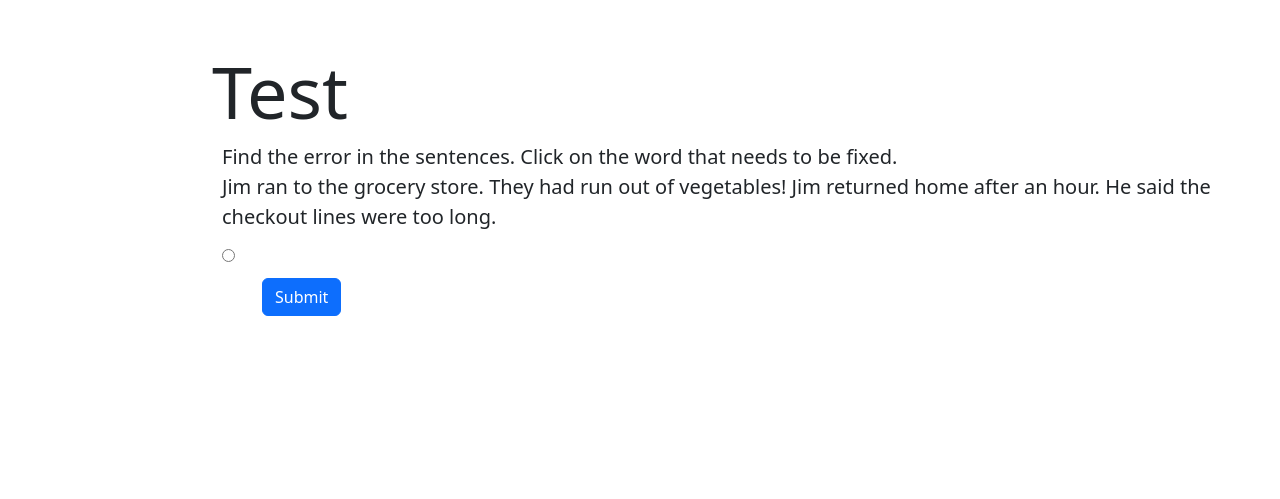
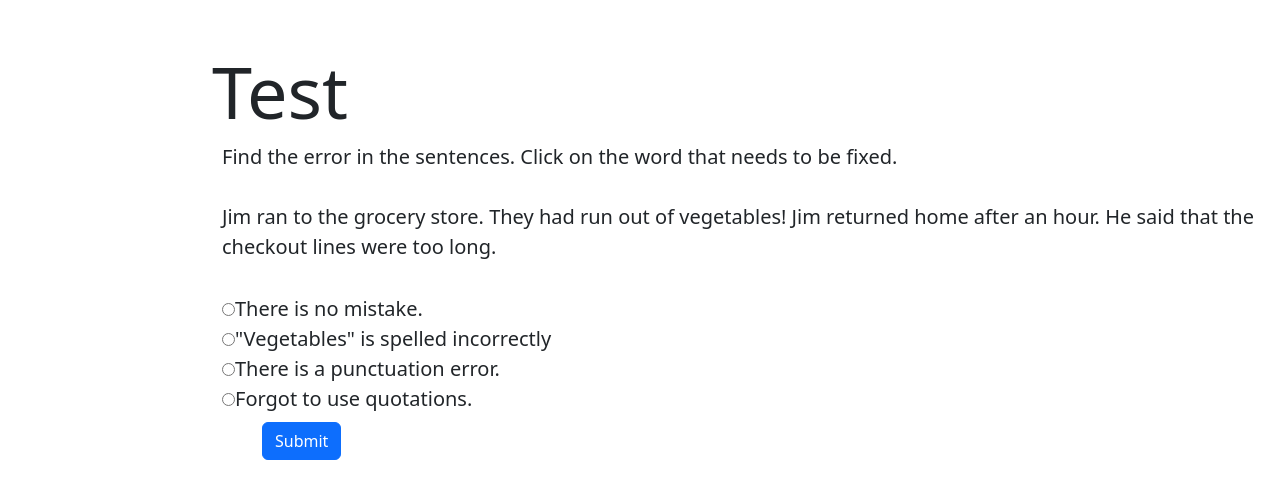
Before and after one commit to advaith-elluru/cs50_final_project_addu_and_vishruth, a Flask app: template templates/etests/etest1.html in a window 1280 px wide. Shown: the part 74-573 px from the top of the page. Run offline with Flask 2, Linux system fonts and the light colour scheme; the template is opened without the code that fills it, so the values that code supplies are empty; some libraries are stand-ins or nearby versions.

Commit message:
Thu, Dec 15, 2022, 3:47 AM +00:00

```diff
--- a/templates/etests/etest1.html
+++ b/templates/etests/etest1.html
@@ -16,12 +16,16 @@
             <p>Find the error in the sentences. Click on the word that needs to be fixed.</p>
             <!-- Jim ran to the grocery store. They had run out of vegetables! Jim returned home after an hour.
                 He said the checkout lines were too long -->
-<!-- empty comment --><br>
+<!-- empty comment --><br><br>
             <p>Jim ran to the grocery store. They had run out of vegetables! </p>
-            <p>Jim returned home after an hour. He said the checkout lines were too long.</p>
+            <p>Jim returned home after an hour. He said that the checkout lines were too long.</p>
         </div>
+        <br>
         <div class="mb-2" style="text-align:left; margin-left:210px; font-size:20px;">
-            <input type="radio" value="There is no mistake.">
+            <input type="radio" value="There is no mistake." id="one"><label for="one">There is no mistake.</label><br>
+            <input type="radio" value="There is no mistake." id="two"><label for="two">"Vegetables" is spelled incorrectly</label><br>
+            <input type="radio" value="There is no mistake." id="three"><label for="three">There is a punctuation error.</label><br>
+            <input type="radio" value="There is no mistake." id="four"><label for="four">Forgot to use quotations.</label><br>
         </div>
         <div class="mb-2" style="text-align:left; margin-left:250px">
             <button class="btn btn-primary" type="button" onclick="alert('submit')">Submit</button>
```
Also changed, not shown: 1 other file.
